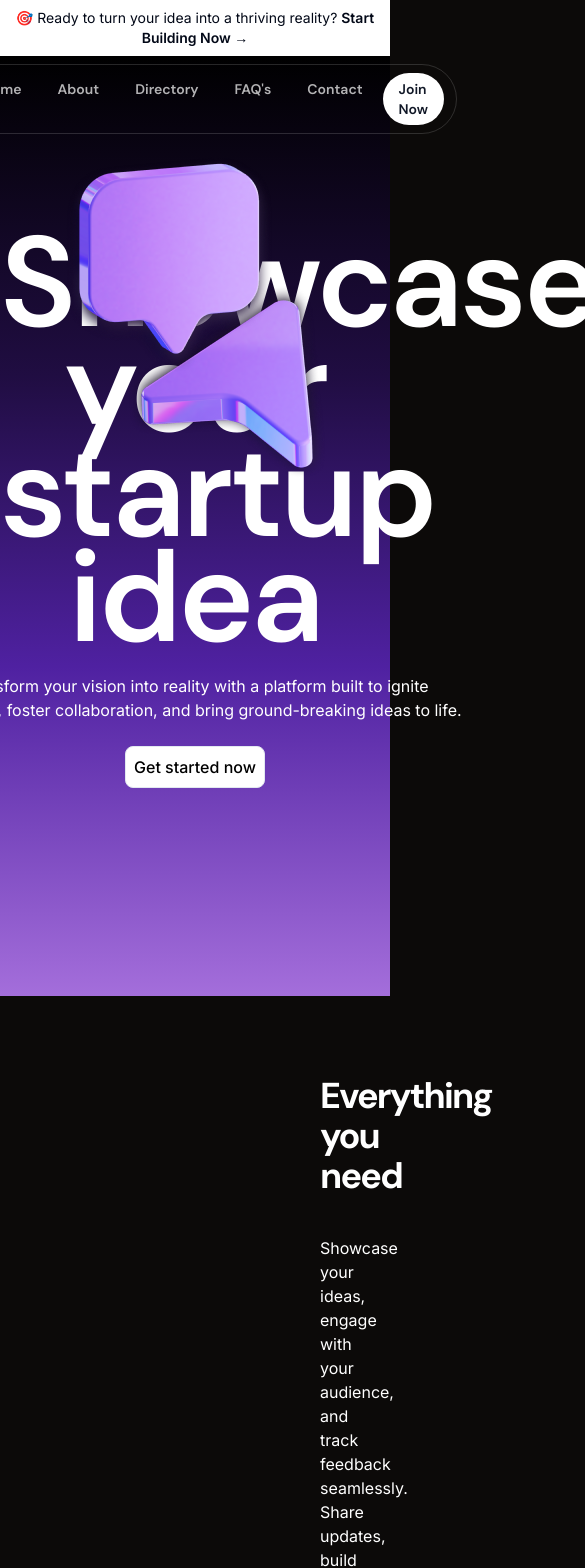
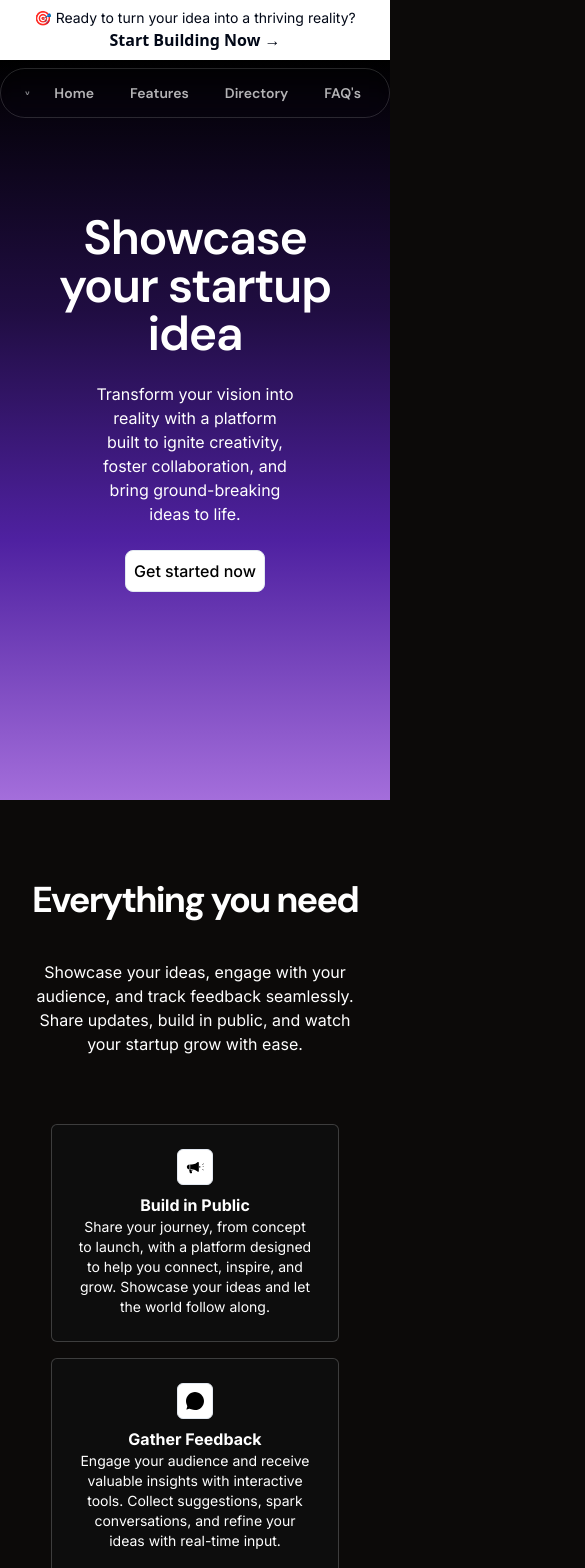
Before and after one commit to RuthlessDove/startup-directory, a Next.js app: page / in a window 390 px wide. Shown: the top 1568 px of the page, 585 px wide, since content can reach past the window. Built offline with nearby package versions, Linux system fonts and the light colour scheme.

Commit message:
Refactor layout and styling in various components for improved responsiveness and user experience

```diff
--- a/app/page.tsx
+++ b/app/page.tsx
@@ -4,7 +4,8 @@ import Banner from "@/sections/Banner";
 import Features from "@/sections/Features";
 import Demo from "@/sections/Demo";
 import Faqs from "@/sections/Faqs";
-import Attribute from "@/sections/Attribute";
+
+import Footer from "@/sections/Footer";
 
 export default function Home() {
   return (
@@ -14,7 +15,7 @@ export default function Home() {
       <Features />
       <Demo />
       <Faqs />
-      <Attribute />
+      <Footer />
     </>
   );
 }
--- a/components/FeatureBox.tsx
+++ b/components/FeatureBox.tsx
@@ -36,7 +36,7 @@ const featureDesc = [
 
 const FeatureBox = () => {
   return (
-    <div className="flex flex-row gap-4 justify-center">
+    <div className="flex flex-col lg:flex-row items-center justify-center gap-4 ">
       {featureDesc.map((feature) => {
         return (
           <div
--- a/components/Navbar.tsx
+++ b/components/Navbar.tsx
@@ -9,7 +9,7 @@ const Navbar = () => {
   return (
     <nav>
         <div className="flex justify-center">
-        <ul className="inline-flex flex-row gap-1 mt-2 mx-auto py-2 px-3 border border-white/15 rounded-full">
+          <ul className="inline-flex flex-row gap-1 mt-2 mx-auto py-2 px-3 border border-white/15 rounded-full bg backdrop-blur">
             <li className="pl-3 pr-1 my-auto">
               <a href="/">
                 <Image src={logo} alt="Logo" />
@@ -18,8 +18,8 @@ const Navbar = () => {
             <li className="nav-item">
               <a href="/">Home</a>
             </li>
-          <li className="nav-item">
-            <a href="/">About</a>
+            <li className="nav-item ">
+              <a href="/">Features</a>
             </li>
             <li className="nav-item">
               <a href="/">Directory</a>
@@ -27,10 +27,10 @@ const Navbar = () => {
             <li className="nav-item">
               <a href="/">FAQ's</a>
             </li>
-          <li className="nav-item">
+            <li className="nav-item hidden md:inline-flex">
               <a href="/">Contact</a>
             </li>
-          <li className="nav-item bg-white text-gray-900 hover:bg-white/70 hover:text-gray-900">
+            <li className="nav-item bg-white text-gray-900 hover:bg-white/70 hover:text-gray-900 hidden md:inline-flex">
               <a href="/">Join Now</a>
             </li>
           </ul>
--- a/sections/Attribute.tsx
+++ b/sections/Attribute.tsx
@@ -1,10 +1,10 @@
 import React from 'react'
+
 
 const Attribute = () => {
   return (
-    <div className='font-body pb-24'>
-        <a href="https://grace-dev-portfolio.vercel.app/"><p className='text-center text-gray-600 mb-3'>Created by Grace Royle Uwumagbe</p></a>
-        <hr className='opacity-20' />
+    <div className='font-body z-40'>
+        <a href="https://grace-dev-portfolio.vercel.app/" className='z-40'><p className='text-center text-gray-600 mb-3'>Created by Grace Royle Uwumagbe</p></a>
     </div>
   )
 }
--- a/sections/Banner.tsx
+++ b/sections/Banner.tsx
@@ -3,11 +3,11 @@ import React from "react";
 const Banner = () => {
   return (
     <div className="bg-white py-2">
-      <div className="flex gap-2 justify-center">
+      <div className="flex flex-col md:flex-row md:gap-2 justify-center items-center">
         <p className="font-body text-center text-sm">
-          🎯 Ready to turn your idea into a thriving reality?{" "}<span className="font-semibold">Start Building Now &#8594;</span>
+          🎯 Ready to turn your idea into a thriving reality?{" "}
         </p>
-
+        <p className="font-semibold ">Start Building Now &#8594;</p>
       </div>
     </div>
   );
--- a/sections/Demo.tsx
+++ b/sections/Demo.tsx
@@ -7,12 +7,12 @@ import demo from "@/assets/images/App Night.png";
 
 const Demo = () => {
   return (
-    <div className="text-white font-body mb-24">
-      <div className="flex flex-col justify-center mx-80 pb-14">
+    <div className="text-white container font-body mb-24">
+      <div className="flex flex-col justify-center md:mx-40 pb-14">
         <h1 className="font-display font-bold text-center text-4xl pt-20 pb-10 tracking-tighter	">
           Intuitive interface
         </h1>
-        <p className="font-body text-m text-center font-normal pb-3 lg:px-44">
+        <p className="font-body text-m text-center font-normal pb-3 md:px-14">
           Navigate effortlessly with a clean, user-friendly design that puts
           your ideas front and centre. From posting updates to tracking
           progress, every tool is streamlined to make your experience smooth and
@@ -20,7 +20,8 @@ const Demo = () => {
         </p>
       </div>
       <div className="flex flex-row justify-center">
-      <Image src={demo}  alt="Image of the app UI"/></div>
+        <Image src={demo} alt="Image of the app UI" />
+      </div>
     </div>
   );
 };
--- a/sections/Faqs.tsx
+++ b/sections/Faqs.tsx
@@ -10,26 +10,28 @@ import {
 
 const Faqs = () => {
   return (
-    <div className=" flex flex-col justify-center text-white font-body mb-24">
-      <h1 className="text-4xl font-display text-center  font-bold mb-8 tracking-tighter">
+    <div className="container">
+      <div className="text-white font-body flex flex-col justify-center mb-24">
+        <h1 className="text-4xl font-display text-center font-bold mb-8 tracking-tighter">
           Frequently asked questions
         </h1>
-      <div className="mx-56 lg:mx-96">
+        <div className="md:mx-40">
           <Accordion type="single" collapsible className="w-full">
-          <AccordionItem value="item-1">
-            <AccordionTrigger className="font-bold">
+            <AccordionItem value="item-1" className="py-6">
+              <AccordionTrigger className="font-bold hover:text-white/80 text-lg hover:no-underline">
                 What is this platform, and who is it for?
               </AccordionTrigger>
               <AccordionContent>
-              This platform is designed for startup founders, entrepreneurs, and
-              innovators who want to showcase their ideas, build in public, and
-              connect with a supportive community. Whether you're just starting
-              out, refining your concept or already growing your business, it's
-              the perfect space to share your journey and get feedback.
+                This platform is designed for startup founders, entrepreneurs,
+                and innovators who want to showcase their ideas, build in
+                public, and connect with a supportive community. Whether you're
+                just starting out, refining your concept or already growing your
+                business, it's the perfect space to share your journey and get
+                feedback.
               </AccordionContent>
             </AccordionItem>
-          <AccordionItem value="item-2">
-            <AccordionTrigger className="font-bold">
+            <AccordionItem value="item-2" className="py-4">
+              <AccordionTrigger className="font-bold hover:text-white/80 text-lg hover:no-underline">
                 How does building in public work, and why should I do it?
               </AccordionTrigger>
               <AccordionContent>
@@ -37,30 +39,33 @@ const Faqs = () => {
                 milestones, and challenges with your audience. Our platform
                 streamlines this process, enabling you to post updates, collect
                 feedback, connect with supporters, and even discover potential
-              cofounders. By sharing your journey, you build transparency, earn
-              trust, and spark early interest in your idea.
+                cofounders. By sharing your journey, you build transparency,
+                earn trust, and spark early interest in your idea.
               </AccordionContent>
             </AccordionItem>
-          <AccordionItem value="item-3">
-            <AccordionTrigger className="font-bold">
+            <AccordionItem value="item-3" className="py-6">
+              <AccordionTrigger className="font-bold hover:text-white/80 text-lg hover:no-underline">
                 How do I collect feedback on my ideas?
               </AccordionTrigger>
               <AccordionContent>
                 Our interactive tools such as, comment sections, and feedback
-              forms, make it easy to gather insights from your audience in real
-              time. You can manage and respond to feedback directly from your
-              dashboard.
+                forms, make it easy to gather insights from your audience in
+                real time. You can manage and respond to feedback directly from
+                your dashboard.
               </AccordionContent>
             </AccordionItem>
-          <AccordionItem value="item-4">
-            <AccordionTrigger className="font-bold">How do I get started?</AccordionTrigger>
+            <AccordionItem value="item-4" className="py-6">
+              <AccordionTrigger className="font-bold hover:text-white/80 text-lg hover:no-underline">
+                How do I get started?
+              </AccordionTrigger>
               <AccordionContent>
-              It's simple—just sign up, create a profile, and start sharing your
-              ideas. You will be guided through setup steps to help you showcase
-              your startup in no time.
+                It's simple—just sign up, create a profile, and start sharing
+                your ideas. You will be guided through setup steps to help you
+                showcase your startup in no time.
               </AccordionContent>
             </AccordionItem>
           </Accordion>
+        </div>
       </div>
     </div>
   );
--- a/sections/Features.tsx
+++ b/sections/Features.tsx
@@ -6,12 +6,12 @@ import FeatureBox from "@/components/FeatureBox";
 
 const Features = () => {
   return (
-    <div className="text-white">
-      <div className="flex flex-col justify-center mx-80 pb-14">
+    <div className="text-white container">
+      <div className="flex flex-col justify-center md:mx-40 pb-14">
         <h1 className="font-display font-bold text-center text-4xl pt-20 pb-10 tracking-tighter	">
           Everything you need
         </h1>
-        <p className="font-body text-m text-center font-normal pb-3 lg:px-44">
+        <p className="font-body text-m text-center font-normal pb-3 md:px-14">
           Showcase your ideas, engage with your audience, and track feedback
           seamlessly. Share updates, build in public, and watch your startup
           grow with ease.
--- a/sections/Footer.tsx
+++ b/sections/Footer.tsx
@@ -1,9 +1,41 @@
-import React from 'react'
+// Depedencies
+import React from "react";
+
+// Components
+import Attribute from "@/sections/Attribute";
 
 const Footer = () => {
   return (
-    <div>Footer</div>
-  )
-}
+    <footer className="relative z-0 overflow-x-clip pt-32 text-white/40 font-body">
 
-export default Footer
+      <div
+        className="absolute h-[400px] w-[1600px] bottom-0 left-1/2 -translate-x-1/2 bg-[#A46EDB]/30 -z-30"
+        style={{
+          maskImage:
+            "radial-gradient(50% 50% at bottom center, black, transparent)",
+        }}
+      ></div>
+      <div className="container"><hr className="opacity-[8%]" /></div>
+      <div className="flex py-4 px-14 container justify-between">
+        <div>
+          <p className="text-center ">
+            &#169; 2024 Launchpad by{" "}
+            <a href="https://www.linkedin.com/in/grace-royle-uwumagbe/">
+              Grace
+            </a>
+            . All rights reserved
+          </p>
+        </div>
+        <div className="font-body z-40">
+          <a href="https://grace-dev-portfolio.vercel.app/" className="z-40">
+            <p className="text-center mb-3">
+              Created by Grace Royle Uwumagbe
+            </p>
+          </a>
+        </div>
+      </div>
+    </footer>
+  );
+};
+
+export default Footer;
--- a/sections/Hero.tsx
+++ b/sections/Hero.tsx
@@ -14,21 +14,21 @@ const Hero = () => {
     <div className="font-body text-white pb-52 bg-[linear-gradient(to_bottom,_#000,_#200D42_34%,#4F21A1_65%,_#A46EDB_100%)]">
       <div className="">
         <Navbar />
-        <h1 className="text-9xl font-display font-semibold tracking-tight leading-[105px] text-center pt-24 relative">
-          Showcase <br />
-          your startup <br />
+        <h1 className="lg:text-9xl md:text-8xl sm:text-5xl text-4xl font-display font-semibold tracking-tight md:leading-[105px] text-center pt-24 relative sm:px-14 md:px-32 px-64 lg:px-80">
+          Showcase
+          your startup
           idea
         </h1>
-        <div className="absolute top-[16.5rem] left-[7.5rem]">
+        {/* <div className="absolute top-[16.5rem] left-[7.5rem]">
           <Image src={cursor} alt="Computer Cursor" />
         </div>
         <div className="absolute top-[9.5rem] right-[6.5rem]">
           <Image src={message} alt="Purple Message Icon" />
-        </div>
+        </div> */}
       </div>
 
       <div className="flex flex-col items-center justify-center pt-6">
-        <p className="text-center w-[34rem]">
+        <p className="text-center px-24 md:px-32 lg:px-96">
           Transform your vision into reality with a platform built to ignite
           creativity, foster collaboration, and bring ground-breaking ideas to
           life.
--- a/tailwind.config.ts
+++ b/tailwind.config.ts
@@ -9,92 +9,93 @@ export default {
     "./sections/**/*.{js,ts,jsx,tsx,mdx}",
   ],
   theme: {
+    screens: {
+      sm: "375px",
+      md: "768px",
+      lg: "1200px",
+    },
+    container: {
+      center: true,
+      padding: {
+        DEFAULT: "1rem",
+        md: "2rem",
+      },
+    },
     extend: {
-  		screens: {
-  			sm: '375px',
-  			md: '768px',
-  			lg: '1200px'
-  		},
       fontFamily: {
-  			body: [
-  				'Inter',
-  				'serif'
-  			],
-  			display: [
-  				'DM Sans',
-  				'serif'
-  			]
+        body: ["Inter", "serif"],
+        display: ["DM Sans", "serif"],
       },
       borderRadius: {
-  			lg: 'var(--radius)',
-  			md: 'calc(var(--radius) - 2px)',
-  			sm: 'calc(var(--radius) - 4px)'
+        lg: "var(--radius)",
+        md: "calc(var(--radius) - 2px)",
+        sm: "calc(var(--radius) - 4px)",
       },
       colors: {
-  			background: 'hsl(var(--background))',
-  			foreground: 'hsl(var(--foreground))',
+        background: "hsl(var(--background))",
+        foreground: "hsl(var(--foreground))",
         card: {
-  				DEFAULT: 'hsl(var(--card))',
-  				foreground: 'hsl(var(--card-foreground))'
+          DEFAULT: "hsl(var(--card))",
+          foreground: "hsl(var(--card-foreground))",
         },
         popover: {
-  				DEFAULT: 'hsl(var(--popover))',
-  				foreground: 'hsl(var(--popover-foreground))'
+          DEFAULT: "hsl(var(--popover))",
+          foreground: "hsl(var(--popover-foreground))",
         },
         primary: {
-  				DEFAULT: 'hsl(var(--primary))',
-  				foreground: 'hsl(var(--primary-foreground))'
+          DEFAULT: "hsl(var(--primary))",
+          foreground: "hsl(var(--primary-foreground))",
         },
         secondary: {
-  				DEFAULT: 'hsl(var(--secondary))',
-  				foreground: 'hsl(var(--secondary-foreground))'
+          DEFAULT: "hsl(var(--secondary))",
+          foreground: "hsl(var(--secondary-foreground))",
         },
         muted: {
-  				DEFAULT: 'hsl(var(--muted))',
-  				foreground: 'hsl(var(--muted-foreground))'
+          DEFAULT: "hsl(var(--muted))",
+          foreground: "hsl(var(--muted-foreground))",
         },
         accent: {
-  				DEFAULT: 'hsl(var(--accent))',
-  				foreground: 'hsl(var(--accent-foreground))'
+          DEFAULT: "hsl(var(--accent))",
+          foreground: "hsl(var(--accent-foreground))",
         },
         destructive: {
-  				DEFAULT: 'hsl(var(--destructive))',
-  				foreground: 'hsl(var(--destructive-foreground))'
+          DEFAULT: "hsl(var(--destructive))",
+          foreground: "hsl(var(--destructive-foreground))",
         },
-  			border: 'hsl(var(--border))',
-  			input: 'hsl(var(--input))',
-  			ring: 'hsl(var(--ring))',
+        border: "hsl(var(--border))",
+        input: "hsl(var(--input))",
+        ring: "hsl(var(--ring))",
         chart: {
-  				'1': 'hsl(var(--chart-1))',
-  				'2': 'hsl(var(--chart-2))',
-  				'3': 'hsl(var(--chart-3))',
-  				'4': 'hsl(var(--chart-4))',
-  				'5': 'hsl(var(--chart-5))'
-  			}
+          "1": "hsl(var(--chart-1))",
+          "2": "hsl(var(--chart-2))",
+          "3": "hsl(var(--chart-3))",
+          "4": "hsl(var(--chart-4))",
+          "5": "hsl(var(--chart-5))",
+        },
       },
       keyframes: {
-  			'accordion-down': {
+        "accordion-down": {
           from: {
-  					height: '0'
+            height: "0",
           },
           to: {
-  					height: 'var(--radix-accordion-content-height)'
-  				}
+            height: "var(--radix-accordion-content-height)",
           },
-  			'accordion-up': {
+        },
+        "accordion-up": {
           from: {
-  					height: 'var(--radix-accordion-content-height)'
+            height: "var(--radix-accordion-content-height)",
           },
           to: {
-  					height: '0'
-  				}
-  			}
+            height: "0",
+          },
+        },
       },
       animation: {
-  			'accordion-down': 'accordion-down 0.2s ease-out',
-  			'accordion-up': 'accordion-up 0.2s ease-out'
-  		}
-  	}
+        "accordion-down": "accordion-down 0.2s ease-out",
+        "accordion-up": "accordion-up 0.2s ease-out",
+      },
+    },
   },
   plugins: [require("tailwindcss-animate")],
 } satisfies Config;
```
Also changed, not shown: app/globals.css (+5 -58 lines). Lines whose indentation alone changed are shown as unchanged.
